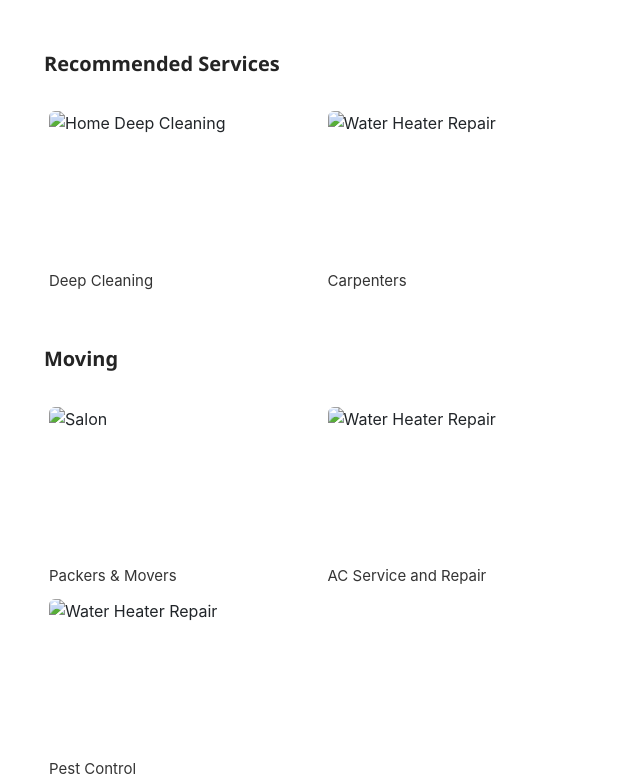
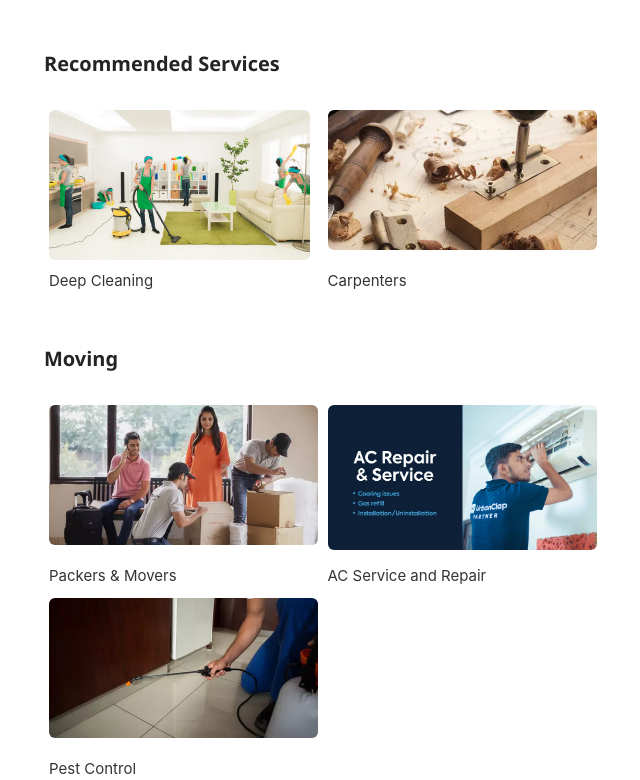
Before and after one commit to smartserveteam/frontend, a website: page businesses/index.html in a window 1280 px wide. Shown: the part 1258-2038 px from the top of the page, without its empty margins (212-852 px from the left). Drawn offline with nearby package versions, Linux system fonts and the light colour scheme.

Commit message:
Fix paths

```diff
--- a/businesses/index.html
+++ b/businesses/index.html
@@ -634,7 +634,7 @@
             <div class="recommended-services-items">
                 <div class="recommended-service-item">
                     <div class="recommended-service-item-image-div">
-                        <img class="recommended-service-item-image" src="./images/home_deep_cleaning.jpg" alt="Home Deep Cleaning">
+                        <img class="recommended-service-item-image" src="../images/home_deep_cleaning.jpg" alt="Home Deep Cleaning">
                     </div>
                     <div class="recommended-service-item-text">
                         Deep Cleaning
@@ -642,7 +642,7 @@
                 </div>
                 <div class="recommended-service-item">
                     <div class="recommended-service-item-image-div">
-                        <img class="recommended-service-item-image" src="./images/carpenters.webp" alt="Water Heater Repair">
+                        <img class="recommended-service-item-image" src="../images/carpenters.webp" alt="Water Heater Repair">
                     </div>
                     <div class="recommended-service-item-text">
                         Carpenters
@@ -661,7 +661,7 @@
             <div class="recommended-services-items">
                 <div class="recommended-service-item">
                     <div class="recommended-service-item-image-div">
-                        <img class="recommended-service-item-image" src="./images/packers_and_movers.webp" alt="Salon">
+                        <img class="recommended-service-item-image" src="../images/packers_and_movers.webp" alt="Salon">
                     </div>
                     <div class="recommended-service-item-text">
                         Packers & Movers
@@ -669,7 +669,7 @@
                 </div>
                 <div class="recommended-service-item">
                     <div class="recommended-service-item-image-div">
-                        <img class="recommended-service-item-image" src="./images/ac_service_and_repair.webp" alt="Water Heater Repair">
+                        <img class="recommended-service-item-image" src="../images/ac_service_and_repair.webp" alt="Water Heater Repair">
                     </div>
                     <div class="recommended-service-item-text">
                         AC Service and Repair
@@ -677,7 +677,7 @@
                 </div>
                 <div class="recommended-service-item">
                     <div class="recommended-service-item-image-div">
-                        <img class="recommended-service-item-image" src="./images/pest_control.webp" alt="Water Heater Repair">
+                        <img class="recommended-service-item-image" src="../images/pest_control.webp" alt="Water Heater Repair">
                     </div>
                     <div class="recommended-service-item-text">
                         Pest Control
```
